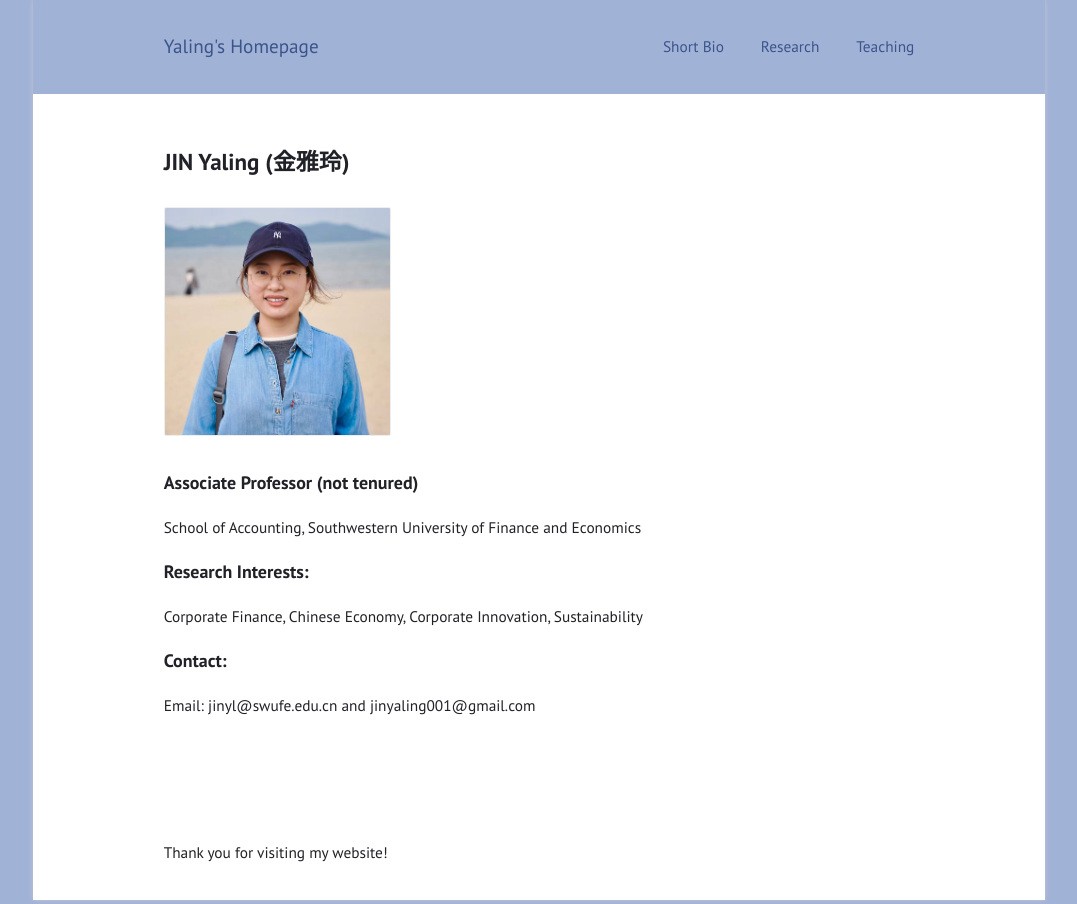
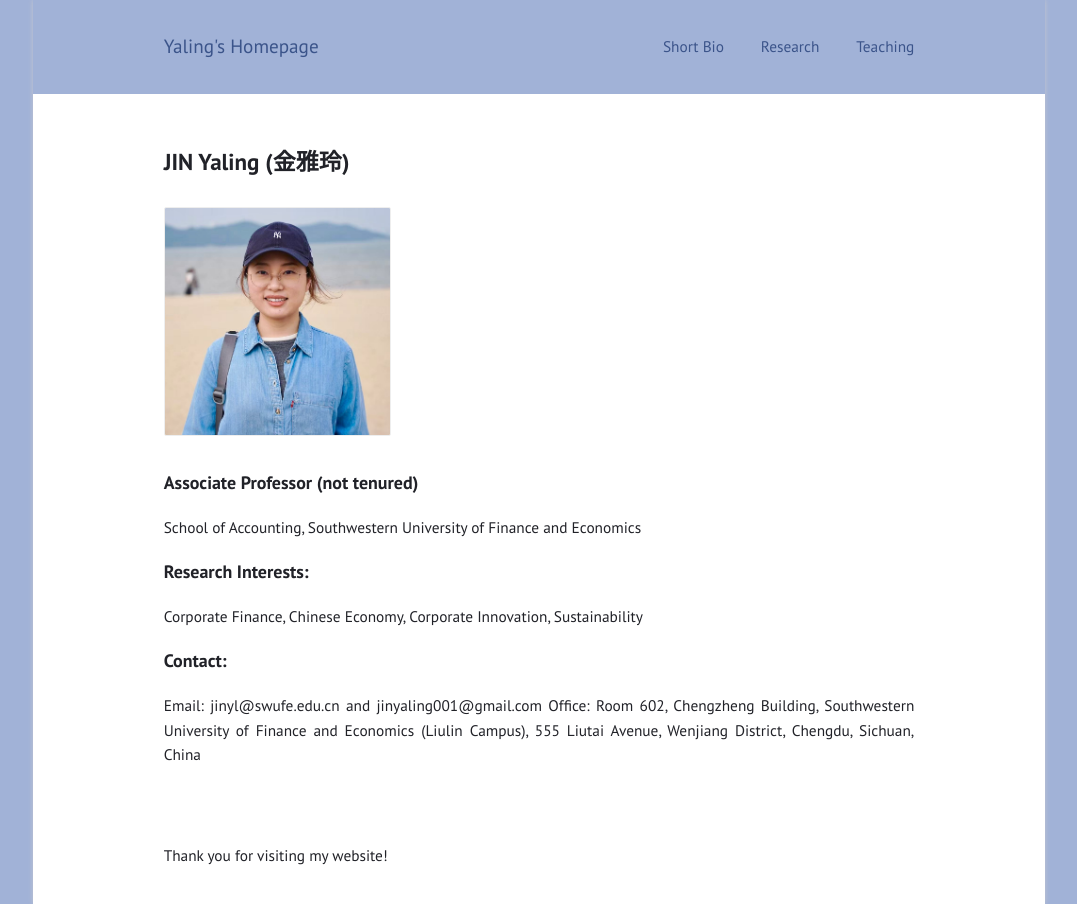
Before and after one commit to jinyaling/jinyaling.github.io, a Jekyll site: the page built from index.md, in a window 1280 px wide. Shown: the whole page, without its empty margins (101-1178 px from the left). Built offline with Jekyll 4.4.1, drawn with Linux system fonts in a browser that asks for light colours.

Commit message:
Update index.md

```diff
--- a/index.md
+++ b/index.md
@@ -17,3 +17,4 @@ Corporate Finance, Chinese Economy, Corporate Innovation, Sustainability
 
 ### Contact:
 Email: [jinyl@swufe.edu.cn](mailto:jinyl@swufe.edu.cn) and [jinyaling001@gmail.com](mailto:jinyaling001@gmail.com)
+Office: Room 602, Chengzheng Building, Southwestern University of Finance and Economics (Liulin Campus), 555 Liutai Avenue, Wenjiang District, Chengdu, Sichuan, China
```
